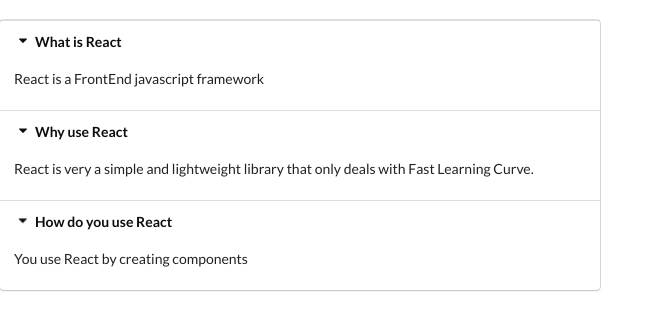
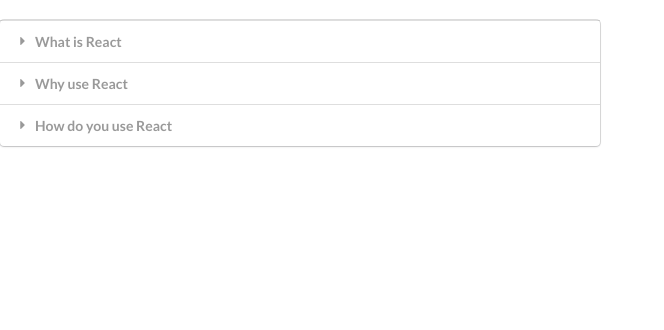
Before and after one commit to ShiraBenZaken/Accordion-in-react, a React (Create React App) app: page / in a window 1280 px wide. Shown: the top 330 px of the page, without its empty margins (0-664 px from the left). Built offline with nearby package versions, Linux system fonts and the light colour scheme.

Commit message:
Update Accordion.js
lesson 146.
exemple for use state..

```diff
--- a/src/components/Accordion.js
+++ b/src/components/Accordion.js
@@ -8,14 +8,16 @@
     }
 
     const renderItems = items.map((item, index) => {
+        const active = index === activeIndex ? 'active' : ''
+
         return (
             <Fragment key={item.title}>
                 <div >
-                    <div className="title active" onClick={() => onTitleClick(index)}>
+                    <div className={`title ${active}`} onClick={() => onTitleClick(index)}>
                         <i className="dropdown icon" ></i>
                         {item.title}
                     </div>
-                    <div className="content active">
+                    <div className={`content ${active}`}>
                         <p>{item.content}</p>
                     </div>
                 </div>
@@ -28,9 +30,6 @@
             <div className="ui styled accordion">
                 {renderItems}
             </div>
-            <h1>
-                {activeIndex}
-            </h1>
         </div>
 
     );
```
